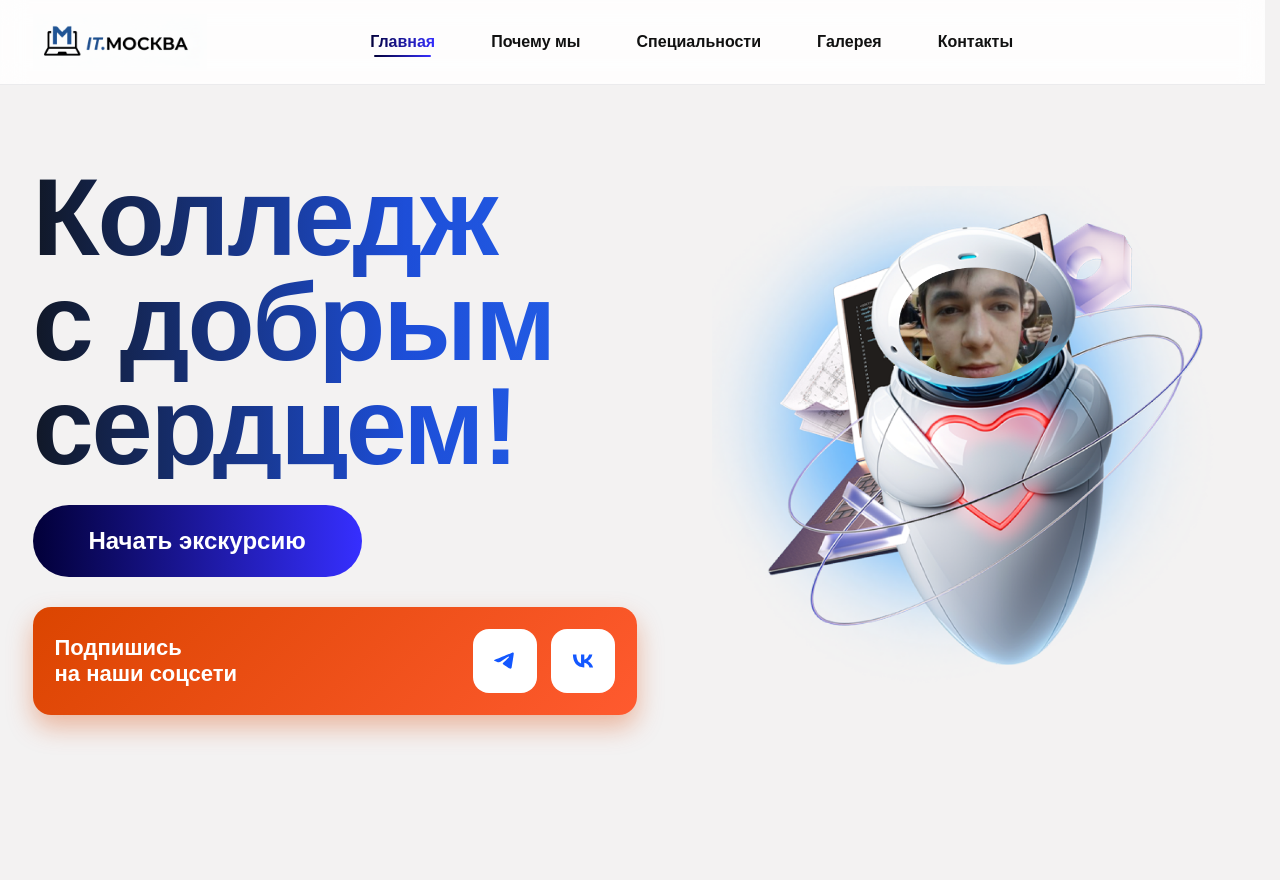
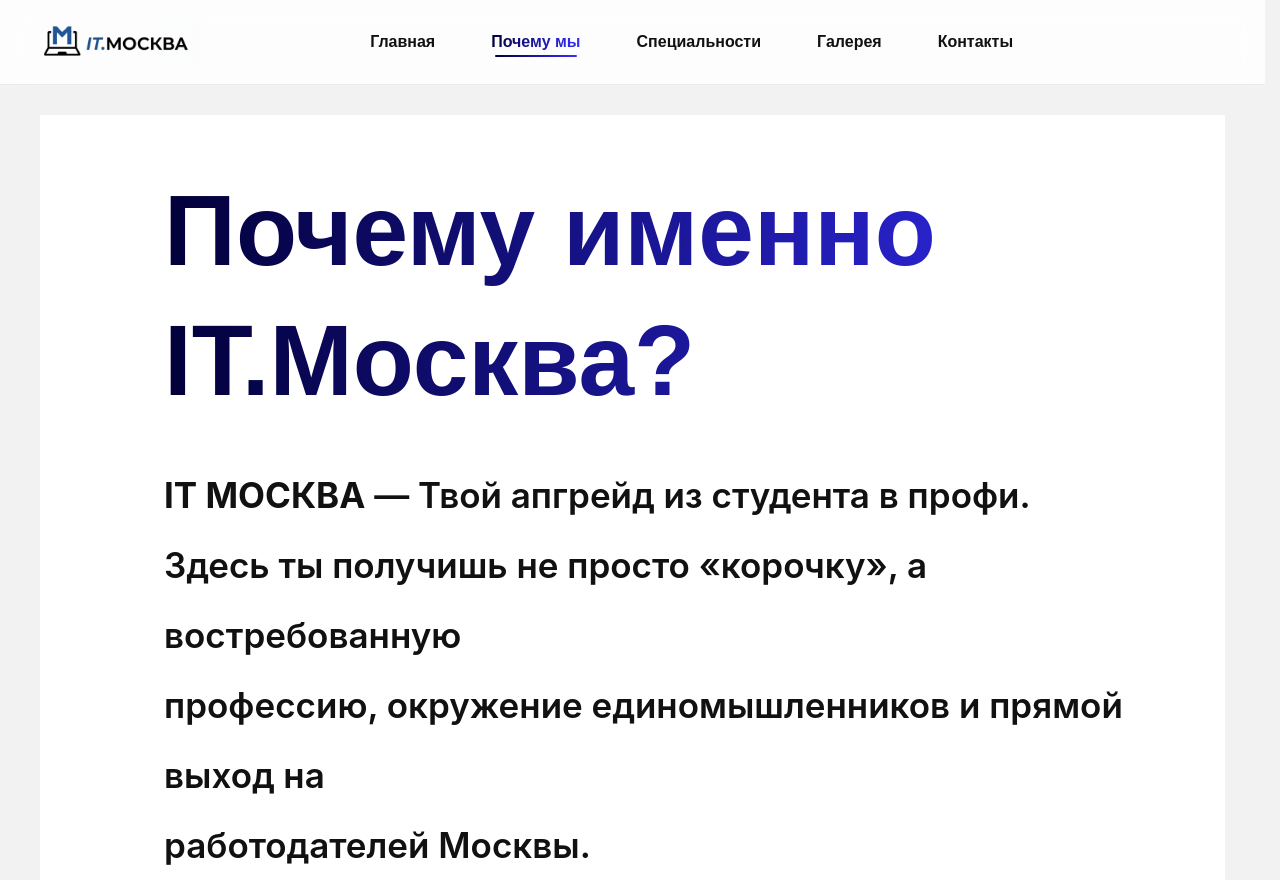
Before and after one commit to AzizIo/Practic-sait, a React (Vite) app in the folder frontend/: page /why-us in a window 1280 px wide. Before the commit this address led to /. Before the commit the page ends 800 px from the top, so only its background shows below. Built offline with nearby package versions, Linux system fonts and the light colour scheme.

Commit message:
Добавлен раздел почему мы

```diff
--- a/frontend/src/App.tsx
+++ b/frontend/src/App.tsx
@@ -3,6 +3,7 @@
 import GalleryPage from "./pages/GalleryPage";
 import ContactsPage from "./pages/ContactsPage";
 import CentersPage from "./pages/CentersPage";
+import WhyUs from "./pages/WhyUsPage";
 
 export default function App() {
   return (
@@ -11,8 +12,9 @@
         <Route path="/" element={<MainPage />} />
         <Route path="/gallery" element={<GalleryPage />} />
         <Route path="/contacts" element={<ContactsPage />} />
-        <Route path="*" element={<Navigate to="/" replace />} />
+        <Route path="/why-us" element={<WhyUs />} />
         <Route path="/centers" element={<CentersPage />} />
+
       </Routes>
     </BrowserRouter>
   );
--- a/frontend/src/components/Navigation.tsx
+++ b/frontend/src/components/Navigation.tsx
@@ -19,9 +19,9 @@
             <span className={styles.linkText}>Главная</span>
           </NavLink>
 
-          <a className={styles.link} href="#why">
+          <NavLink className={linkClass} to="/why-us">
             <span className={styles.linkText}>Почему мы</span>
-          </a>
+          </NavLink>
 
           <NavLink className={linkClass} to="/centers">
             <span className={styles.linkText}>Специальности</span>
--- /dev/null
+++ b/frontend/src/pages/WhyUsPage.tsx
@@ -0,0 +1,20 @@
+import styles from './Whyus.module.css'
+import Navigation from '../components/Navigation'
+
+export default function WhyUs() {
+    return (
+        <>
+            <Navigation />
+            <div className={styles.section1}>
+                <div className={styles.container}>
+                    <div className={styles.us}>
+                        Почему именно IT.Москва?
+                    </div>
+                    <p className={styles.p1} >
+                        <span className={styles.p} >IT МОСКВА</span> — Твой апгрейд из студента в профи.<br />Здесь ты получишь не просто «корочку», а востребованную <br /> профессию, окружение единомышленников и прямой выход на <br /> работодателей Москвы.
+                    </p>
+                </div>
+            </div>
+        </>
+    )
+}
--- /dev/null
+++ b/frontend/src/pages/Whyus.module.css
@@ -0,0 +1,33 @@
+.section1 {
+    margin: 30px 40px;
+    font-family: 'Inter', sans-serif;
+    background-color: white;
+}
+
+.container {
+    margin-left: 124px;
+}
+
+.us {
+    font-family: Arial, Helvetica, sans-serif;
+    padding-top: 50px;
+    font-size: 100px;
+    font-weight: 700;
+    line-height: 130px;
+    background: linear-gradient(90deg, #020039, #362FFF);
+    -webkit-background-clip: text;
+    -webkit-text-fill-color: transparent;
+    linear-gradient: (90deg, #020039, #362FFF);
+}
+
+.p{
+    font-weight: bold;
+}
+
+.p1{
+    font-weight: 600;
+    line-height: 70px;
+    font-size: 35px;
+
+
+}
```
